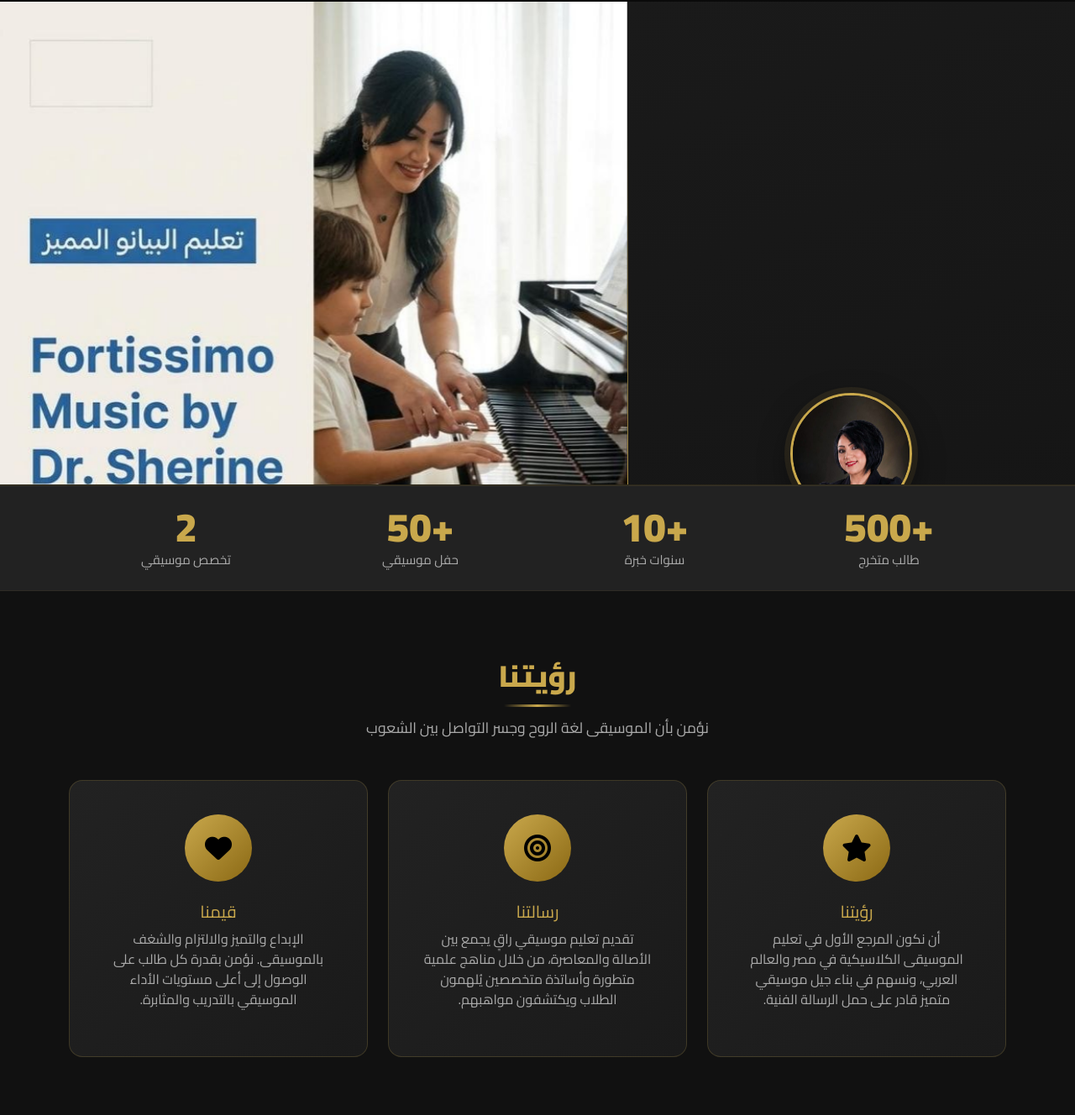
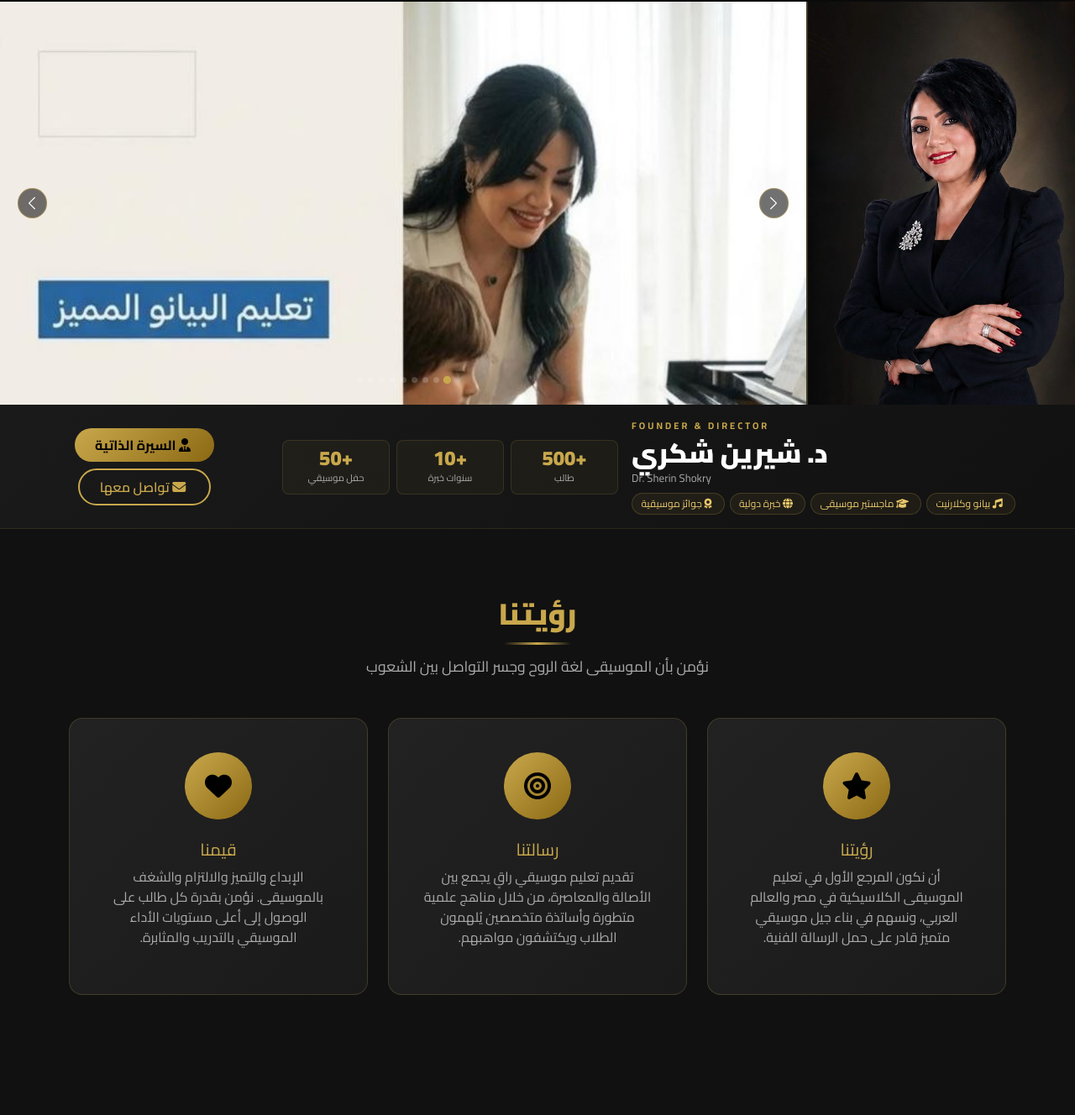
Before and after one commit to mhElessawy/FortissimoMusic, an ASP.NET Core app: page / in a window 1280 px wide. Shown: the part 78-1406 px from the top of the page at 84% size. Run offline with ASP.NET Core 8, Linux system fonts and the light colour scheme; data comes from the database, SQL or seed files in the repository.

Commit message:
Fix hero: direct vh heights on img tags, no more h-100 chains
Both Dr. Sherin photo and gallery images now have height:60vh directly
on the <img> element — guaranteed to render regardless of parent state.
Dr. Sherin col (30%) | Gallery carousel col (70%), RTL order correct.
Bio strip below with name, badges, stats, buttons in one clean row.

Co-Authored-By: Claude Sonnet 4.6 <noreply@anthropic.com>
Claude-Session: https://claude.ai/code/session_013sRFwAj5hVoQ6TQdB8Gws2

```diff
--- a/Views/Home/Index.cshtml
+++ b/Views/Home/Index.cshtml
@@ -7,58 +7,27 @@
 
 <!-- ===== HERO ===== -->
 <section class="hero-main">
-    <div class="row g-0 hero-row">
+    <div class="row g-0">
 
-        <!-- عمود الـ bio — أول في DOM = يمين في RTL -->
-        <div class="col-lg-5 col-md-5 hero-bio-panel">
-            <div class="hero-bio-inner">
-
-                <div class="hero-dr-photo-wrap">
-                    <img src="/images/dr-sherin.jpeg"
-                         alt="د. شيرين شكري"
-                         class="hero-dr-circle"
-                         onerror="this.style.display='none'; this.nextElementSibling.style.display='flex';" />
-                    <div class="hero-dr-circle-fallback">
-                        <i class="fas fa-user-circle"></i>
-                    </div>
-                </div>
-
-                <span class="hero-bio-label">FOUNDER &amp; DIRECTOR</span>
-                <h1 class="hero-bio-name">د. شيرين شكري</h1>
-                <p class="hero-bio-name-en">Dr. Sherin Shokry</p>
-
-                <div class="hero-gold-line"></div>
-
-                <div class="hero-badges">
-                    <span class="hero-badge"><i class="fas fa-music ms-1"></i> بيانو وكلارنيت</span>
-                    <span class="hero-badge"><i class="fas fa-graduation-cap ms-1"></i> ماجستير موسيقى</span>
-                    <span class="hero-badge"><i class="fas fa-globe ms-1"></i> خبرة دولية</span>
-                    <span class="hero-badge"><i class="fas fa-award ms-1"></i> جوائز موسيقية</span>
-                </div>
-
-                <div class="hero-bio-actions">
-                    <a asp-action="CV" class="btn-gold px-4 py-2">
-                        <i class="fas fa-user-tie ms-1"></i> السيرة الذاتية
-                    </a>
-                    <a asp-action="Contact" class="btn-outline-gold px-4 py-2">
-                        <i class="fas fa-envelope ms-1"></i> تواصل معها
-                    </a>
-                </div>
-
-            </div>
+        <!-- صورة د. شيرين — أول في DOM = يمين في RTL -->
+        <div class="col-4 col-md-4 col-lg-3 hero-dr-col">
+            <img src="/images/dr-sherin.jpeg"
+                 alt="د. شيرين شكري"
+                 class="hero-dr-img"
+                 onerror="this.src='/images/logo.svg'" />
         </div>
 
-        <!-- عمود الصور — ثاني في DOM = يسار في RTL -->
-        <div class="col-lg-7 col-md-7 hero-photos-panel">
+        <!-- صور الأكاديمية carousel — ثاني في DOM = يسار في RTL -->
+        <div class="col-8 col-md-8 col-lg-9 hero-gallery-col">
             @if (sliderImages.Any())
             {
-                <div id="heroCarousel" class="carousel slide h-100" data-bs-ride="carousel" data-bs-interval="4000">
-                    <div class="carousel-inner h-100">
+                <div id="heroCarousel" class="carousel slide" data-bs-ride="carousel" data-bs-interval="4000">
+                    <div class="carousel-inner">
                         @for (int i = 0; i < sliderImages.Count; i++)
                         {
                             var img = sliderImages[i];
-                            <div class="carousel-item h-100 @(i == 0 ? "active" : "")">
-                                <img src="@img.ImageUrl" alt="@img.Title" class="hero-photo-img" />
+                            <div class="carousel-item @(i == 0 ? "active" : "")">
+                                <img src="@img.ImageUrl" alt="@img.Title" class="hero-gallery-img" />
                             </div>
                         }
                     </div>
@@ -68,7 +37,7 @@
                     <button class="carousel-control-next" type="button" data-bs-target="#heroCarousel" data-bs-slide="next">
                         <span class="carousel-control-next-icon"></span>
                     </button>
-                    <div class="carousel-indicators hero-dots">
+                    <div class="carousel-indicators">
                         @for (int i = 0; i < sliderImages.Count; i++)
                         {
                             <button type="button" data-bs-target="#heroCarousel" data-bs-slide-to="@i"
@@ -77,45 +46,51 @@
                     </div>
                 </div>
             }
-            else
-            {
-                <div class="h-100 d-flex align-items-center justify-content-center" style="background:var(--dark-2);">
-                    <i class="fas fa-images" style="font-size:5rem;color:rgba(201,168,76,0.15);"></i>
-                </div>
-            }
         </div>
 
     </div>
 </section>
 
-<!-- ===== إحصائيات ===== -->
-<div class="stats-strip">
-    <div class="container">
-        <div class="row g-0 text-center">
-            <div class="col-3">
-                <div class="stat-item">
-                    <div class="number">+500</div>
-                    <div class="label">طالب متخرج</div>
+<!-- شريط البيو -->
+<div class="hero-bio-strip">
+    <div class="container-fluid px-4">
+        <div class="row align-items-center g-3 py-3">
+
+            <div class="col-lg-5 col-md-6 text-end">
+                <p class="hero-label mb-1">FOUNDER &amp; DIRECTOR</p>
+                <h2 class="hero-name">د. شيرين شكري</h2>
+                <p class="hero-name-en">Dr. Sherin Shokry</p>
+                <div class="hero-badges mt-2">
+                    <span class="hero-badge"><i class="fas fa-music ms-1"></i> بيانو وكلارنيت</span>
+                    <span class="hero-badge"><i class="fas fa-graduation-cap ms-1"></i> ماجستير موسيقى</span>
+                    <span class="hero-badge"><i class="fas fa-globe ms-1"></i> خبرة دولية</span>
+                    <span class="hero-badge"><i class="fas fa-award ms-1"></i> جوائز موسيقية</span>
                 </div>
             </div>
-            <div class="col-3">
-                <div class="stat-item">
-                    <div class="number">+10</div>
-                    <div class="label">سنوات خبرة</div>
+
+            <div class="col-lg-4 col-md-6">
+                <div class="row g-2 text-center">
+                    <div class="col-4">
+                        <div class="hero-stat"><div class="hero-stat-n">+500</div><div class="hero-stat-l">طالب</div></div>
+                    </div>
+                    <div class="col-4">
+                        <div class="hero-stat"><div class="hero-stat-n">+10</div><div class="hero-stat-l">سنوات خبرة</div></div>
+                    </div>
+                    <div class="col-4">
+                        <div class="hero-stat"><div class="hero-stat-n">+50</div><div class="hero-stat-l">حفل موسيقي</div></div>
+                    </div>
                 </div>
             </div>
-            <div class="col-3">
-                <div class="stat-item">
-                    <div class="number">+50</div>
-                    <div class="label">حفل موسيقي</div>
-                </div>
+
+            <div class="col-lg-3 col-md-12 d-flex gap-2 justify-content-center flex-wrap">
+                <a asp-action="CV" class="btn-gold px-4 py-2">
+                    <i class="fas fa-user-tie ms-1"></i> السيرة الذاتية
+                </a>
+                <a asp-action="Contact" class="btn-outline-gold px-4 py-2">
+                    <i class="fas fa-envelope ms-1"></i> تواصل معها
+                </a>
             </div>
-            <div class="col-3">
-                <div class="stat-item">
-                    <div class="number">2</div>
-                    <div class="label">تخصص موسيقي</div>
-                </div>
-            </div>
+
         </div>
     </div>
 </div>
--- a/wwwroot/css/site.css
+++ b/wwwroot/css/site.css
@@ -133,107 +133,121 @@ body {
 /* ===== HERO ===== */
 .hero-main {
     background: var(--dark);
-    height: 72vh;
-    max-height: 700px;
-    min-height: 440px;
+    border-bottom: 1px solid rgba(201,168,76,0.15);
     overflow: hidden;
-    border-bottom: 1px solid rgba(201,168,76,0.15);
 }
 
-.hero-row { height: 100%; }
-
-/* --- عمود السيرة الذاتية (يمين) --- */
-.hero-bio-panel {
-    display: flex;
-    align-items: center;
-    justify-content: center;
-    padding: 2rem 2rem;
-    background: linear-gradient(160deg, var(--dark-2) 0%, var(--dark) 100%);
-    position: relative;
-    text-align: center;
+/* صورة د. شيرين */
+.hero-dr-col {
+    overflow: hidden;
+    background: var(--dark-2);
+    border-left: 2px solid rgba(201,168,76,0.2);
 }
 
-.hero-bio-panel::after {
-    content: '';
-    position: absolute;
-    top: 10%; bottom: 10%;
-    left: 0;
-    width: 1px;
-    background: linear-gradient(to bottom, transparent, var(--gold), transparent);
-}
-
-.hero-bio-inner {
-    display: flex;
-    flex-direction: column;
-    align-items: center;
+.hero-dr-img {
     width: 100%;
-    max-width: 360px;
-}
-
-/* صورة الدكتورة دائرية */
-.hero-dr-photo-wrap { margin-bottom: 1rem; position: relative; }
-
-.hero-dr-circle {
-    width: 145px;
-    height: 145px;
-    border-radius: 50%;
+    height: 60vh;
+    min-height: 320px;
+    max-height: 620px;
     object-fit: cover;
     object-position: top center;
-    border: 3px solid var(--gold);
-    box-shadow: 0 0 0 7px rgba(201,168,76,0.1), 0 12px 35px rgba(0,0,0,0.5);
     display: block;
 }
 
-.hero-dr-circle-fallback {
-    display: none;
-    width: 145px;
-    height: 145px;
-    border-radius: 50%;
-    background: var(--dark-3);
-    border: 3px solid var(--gold);
-    align-items: center;
-    justify-content: center;
-    font-size: 4rem;
-    color: rgba(201,168,76,0.3);
+/* carousel الصور */
+.hero-gallery-col {
+    overflow: hidden;
+    background: var(--dark);
+    position: relative;
 }
 
-/* النص */
-.hero-bio-label {
+.hero-gallery-img {
+    width: 100%;
+    height: 60vh;
+    min-height: 320px;
+    max-height: 620px;
+    object-fit: cover;
+    object-position: center top;
     display: block;
-    font-size: 0.68rem;
+}
+
+/* أزرار التنقل */
+.carousel-control-prev,
+.carousel-control-next {
+    width: 8%;
+    z-index: 10;
+    opacity: 1;
+}
+
+.carousel-control-prev-icon,
+.carousel-control-next-icon {
+    width: 2.2rem;
+    height: 2.2rem;
+    background-color: rgba(0,0,0,0.55);
+    border-radius: 50%;
+    background-size: 55%;
+    border: 1.5px solid rgba(201,168,76,0.55);
+    transition: all 0.2s;
+}
+
+.carousel-control-prev:hover .carousel-control-prev-icon,
+.carousel-control-next:hover .carousel-control-next-icon {
+    background-color: rgba(201,168,76,0.7);
+    border-color: var(--gold);
+}
+
+/* مؤشرات */
+.carousel-indicators {
+    bottom: 10px;
+    z-index: 10;
+}
+
+.carousel-indicators [data-bs-target] {
+    width: 7px;
+    height: 7px;
+    border-radius: 50%;
+    border: none;
+    background-color: rgba(255,255,255,0.4);
+    margin: 0 3px;
+    transition: all 0.25s;
+}
+
+.carousel-indicators .active {
+    background-color: var(--gold);
+    transform: scale(1.35);
+}
+
+/* شريط البيو */
+.hero-bio-strip {
+    background: linear-gradient(135deg, var(--dark-2) 0%, var(--dark) 100%);
+    border-bottom: 1px solid rgba(201,168,76,0.12);
+}
+
+.hero-label {
+    font-size: 0.7rem;
     letter-spacing: 3px;
     color: var(--gold);
     font-weight: 700;
-    margin-bottom: 0.3rem;
 }
 
-.hero-bio-name {
-    font-size: clamp(1.6rem, 2.5vw, 2.1rem);
+.hero-name {
+    font-size: clamp(1.4rem, 2.5vw, 2rem);
     font-weight: 900;
     color: #fff;
-    margin-bottom: 0.15rem;
-    line-height: 1.15;
+    margin-bottom: 0.1rem;
 }
 
-.hero-bio-name-en {
+.hero-name-en {
     color: var(--text-muted);
     font-size: 0.82rem;
-    margin-bottom: 0.9rem;
-}
-
-.hero-gold-line {
-    width: 55px;
-    height: 2px;
-    background: linear-gradient(90deg, transparent, var(--gold), transparent);
-    margin: 0 auto 1rem;
+    margin-bottom: 0;
 }
 
 .hero-badges {
     display: flex;
     flex-wrap: wrap;
     gap: 0.35rem;
-    justify-content: center;
-    margin-bottom: 1.3rem;
+    justify-content: flex-end;
 }
 
 .hero-badge {
@@ -245,97 +259,36 @@ body {
     font-size: 0.75rem;
 }
 
-.hero-bio-actions {
-    display: flex;
-    gap: 0.6rem;
-    flex-wrap: wrap;
-    justify-content: center;
+.hero-stat {
+    background: rgba(201,168,76,0.05);
+    border: 1px solid rgba(201,168,76,0.15);
+    border-radius: 8px;
+    padding: 0.6rem 0.3rem;
+    transition: border-color 0.3s;
 }
 
-/* --- عمود الصور (يسار) --- */
-.hero-photos-panel {
-    position: relative;
-    overflow: hidden;
-    background: var(--dark);
+.hero-stat:hover { border-color: rgba(201,168,76,0.4); }
+
+.hero-stat-n {
+    font-size: 1.5rem;
+    font-weight: 900;
+    color: var(--gold);
+    line-height: 1;
 }
 
-.hero-photo-img {
-    width: 100%;
-    height: 100%;
-    object-fit: cover;
-    object-position: center top;
-    display: block;
-}
-
-/* أزرار التنقل */
-.carousel-control-prev,
-.carousel-control-next {
-    width: 10%;
-    z-index: 10;
-    opacity: 1;
-}
-
-.carousel-control-prev-icon,
-.carousel-control-next-icon {
-    width: 2rem;
-    height: 2rem;
-    background-color: rgba(0,0,0,0.5);
-    border-radius: 50%;
-    background-size: 55%;
-    border: 1.5px solid rgba(201,168,76,0.5);
-    transition: all 0.2s;
-}
-
-.carousel-control-prev:hover .carousel-control-prev-icon,
-.carousel-control-next:hover .carousel-control-next-icon {
-    background-color: rgba(201,168,76,0.65);
-    border-color: var(--gold);
-}
-
-/* مؤشرات */
-.hero-dots { bottom: 10px; z-index: 10; }
-
-.carousel-indicators [data-bs-target] {
-    width: 7px;
-    height: 7px;
-    border-radius: 50%;
-    border: none;
-    background-color: rgba(255,255,255,0.35);
-    margin: 0 3px;
-    transition: all 0.3s;
-}
-
-.carousel-indicators .active {
-    background-color: var(--gold);
-    transform: scale(1.4);
-}
-
-/* --- شريط الإحصائيات --- */
-.stats-strip {
-    background: var(--dark-3);
-    padding: 1.5rem 0;
-    border-top: 1px solid rgba(201,168,76,0.12);
-    border-bottom: 1px solid rgba(201,168,76,0.08);
+.hero-stat-l {
+    font-size: 0.7rem;
+    color: var(--text-muted);
+    margin-top: 0.2rem;
 }
 
 /* Responsive */
-@media (max-width: 767px) {
-    .hero-main {
-        height: auto;
-        max-height: none;
-        min-height: auto;
+@media (max-width: 575px) {
+    .hero-dr-img,
+    .hero-gallery-img {
+        height: 42vh;
+        min-height: 200px;
     }
-
-    .hero-bio-panel {
-        min-height: 380px;
-        padding: 2rem 1.5rem;
-    }
-
-    .hero-bio-panel::after { display: none; }
-
-    .hero-photos-panel { min-height: 300px; }
-
-    .hero-dr-circle { width: 120px; height: 120px; }
 }
 
 /* ===== SECTION TITLES ===== */
```
